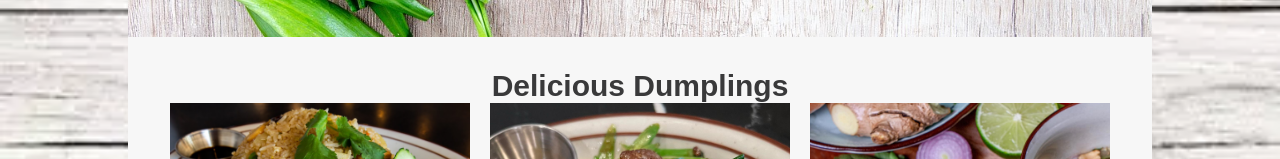
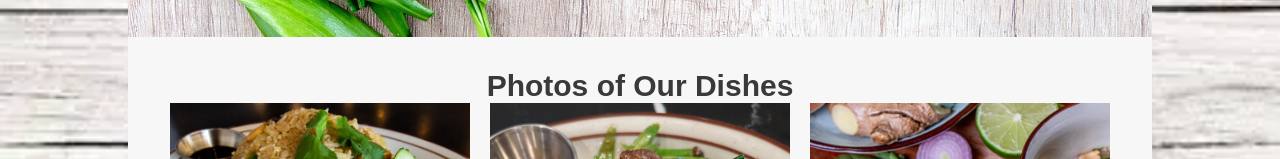
Before and after one commit to Giocity/MaeKhong-website, a plain HTML site: page index.html in a window 1280 px wide. Shown: the part 2492-2651 px from the top of the page. Drawn offline with Linux system fonts and the light colour scheme.

Commit message:
Update index.html

```diff
--- a/index.html
+++ b/index.html
@@ -257,7 +257,7 @@
         <!-- Your existing HTML content -->
 
         <section id="gallery">
-            <h2>Delicious Dumplings</h2>
+            <h2>Photos of Our Dishes</h2>
             <div class="gallery-container">
                 <div class="gallery-item">
                     <img src="Images/10.jpg" alt="Dish 1">
```
